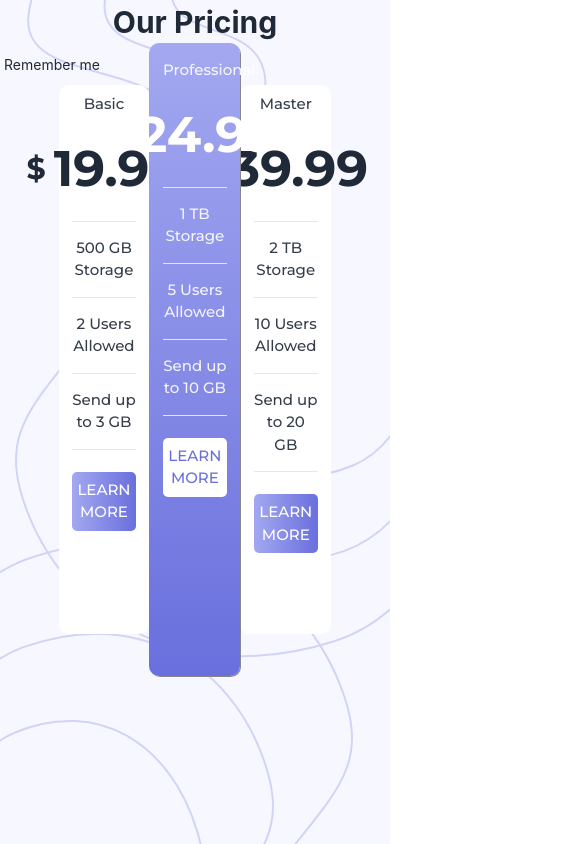
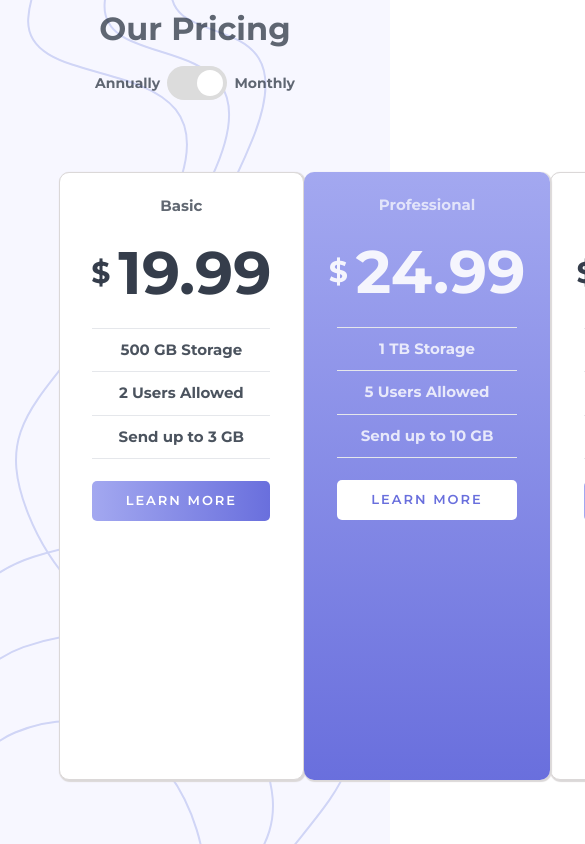
Before and after one commit to RownokNishat/pricing_component, a React (Create React App) app: page / in a window 390 px wide. Shown: the top 844 px of the page, 585 px wide, since content can reach past the window. Built offline with nearby package versions, Linux system fonts and the light colour scheme.

Commit message:
task_completed

```diff
--- a/public/index.html
+++ b/public/index.html
@@ -27,7 +27,7 @@
     <link rel="preconnect" href="https://fonts.googleapis.com" />
     <link rel="preconnect" href="https://fonts.gstatic.com" crossorigin />
     <link
-      href="https://fonts.googleapis.com/css2?family=Montserrat:wght@300;500;700&family=Poppins:wght@500&display=swap"
+      href="https://fonts.googleapis.com/css2?family=Montserrat:wght@300;500;600;700&family=Poppins:wght@500&display=swap"
       rel="stylesheet"
     />
 
--- a/src/Pages/Annual_Page/Annual_Page.module.css
+++ b/src/Pages/Annual_Page/Annual_Page.module.css
@@ -3,3 +3,48 @@
   width: 70%;
   margin: auto;
 }
+@media screen and (max-width: 1020px) {
+  .Display_Card2 {
+    display: flex;
+    width: 80%;
+    margin: auto;
+  }
+}
+@media screen and (max-width: 890px) {
+  .Display_Card2 {
+    display: flex;
+    width: 90%;
+    margin: auto;
+  }
+}
+@media screen and (max-width: 890px) {
+  .Display_Card2 {
+    display: flex;
+    width: 98%;
+    margin: auto;
+  }
+}
+@media screen and (max-width: 800px) {
+  .Display_Card2 {
+    display: flex;
+    flex-direction: column;
+    width: 80%;
+    margin: auto;
+  }
+}
+@media screen and (max-width: 550px) {
+  .Display_Card2 {
+    display: flex;
+    flex-direction: column;
+    width: 90%;
+    margin: auto;
+  }
+}
+@media screen and (max-width: 375px) {
+  .Display_Card2 {
+    display: flex;
+    flex-direction: column;
+    width: 90%;
+    margin: auto;
+  }
+}
--- a/src/Pages/Monthly_Page/Monthly_Page.module.css
+++ b/src/Pages/Monthly_Page/Monthly_Page.module.css
@@ -3,3 +3,11 @@
   width: 70%;
   margin: auto;
 }
+@media screen and (max-width: 375px) {
+  .Display_Card {
+    display: flex;
+    flex-direction: column;
+    width: 90%;
+    margin: auto;
+  }
+}
--- a/src/Pages/Pricing_Component/Pricing_Component.css
+++ b/src/Pages/Pricing_Component/Pricing_Component.css
@@ -1,7 +1,15 @@
 .pricing_header {
   text-align: center;
   font-weight: 700;
-  font-size: 30px;
+  font-size: 32px;
+  opacity: 0.7;
+  padding: 5px 0px;
+  font-family: "Montserrat", sans-serif;
+}
+.toggle_text {
+  font-family: "Montserrat", sans-serif;
+  font-weight: 700;
+  opacity: 0.7;
 }
 .priceComponent_div {
   background-color: #f7f7ff;
@@ -12,6 +20,62 @@
   background-repeat: no-repeat, no-repeat;
 }
 
-.middle_card {
-  background-image: linear-gradient(hsl(236, 72%, 79%), hsl(237, 63%, 64%));
+.switch {
+  position: relative;
+  display: inline-block;
+  width: 60px;
+  height: 34px;
 }
+
+.switch input {
+  opacity: 0;
+  width: 0;
+  height: 0;
+}
+
+.slider {
+  position: absolute;
+  cursor: pointer;
+  top: 0;
+  left: 0;
+  right: 0;
+  bottom: 0;
+  background-color: hsl(236, 72%, 79%);
+  -webkit-transition: 0.4s;
+  transition: 0.4s;
+}
+
+.slider:before {
+  position: absolute;
+  content: "";
+  height: 26px;
+  width: 26px;
+  left: 4px;
+  bottom: 4px;
+  background-color: white;
+  -webkit-transition: 0.4s;
+  transition: 0.4s;
+}
+
+input:checked + .slider {
+  background-color: gainsboro;
+}
+
+input:focus + .slider {
+  box-shadow: 0 0 1px #f0f2f3;
+}
+
+input:checked + .slider:before {
+  -webkit-transform: translateX(26px);
+  -ms-transform: translateX(26px);
+  transform: translateX(26px);
+}
+
+/* Rounded sliders */
+.slider.round {
+  border-radius: 34px;
+}
+
+.slider.round:before {
+  border-radius: 50%;
+}
--- a/src/Pages/Pricing_Component/Pricing_Component.js
+++ b/src/Pages/Pricing_Component/Pricing_Component.js
@@ -9,17 +9,29 @@ const Pricing_Component = () => {
   return (
     <div className="priceComponent_div">
       <h3 className="pricing_header">Our Pricing</h3>
-      <div className="form-control w-52">
+      <div className="form-control w-52  mx-auto mb-16 ">
         <label className="cursor-pointer label">
-          <span className="label-text">Remember me</span>
-          <input
+          <span className="label-text toggle_text">Annually</span>
+          {/* <input
             type="checkbox"
             className="toggle toggle-primary"
             onChange={(e) => {
               setChange(!change);
             }}
             checked={change}
-          />
+          /> */}
+
+          <label class="switch">
+            <input
+              type="checkbox"
+              onChange={(e) => {
+                setChange(!change);
+              }}
+              checked={change}
+            />
+            <span class="slider round"></span>
+          </label>
+          <span className="label-text toggle_text">Monthly</span>
         </label>
       </div>
       {change ? <Monthly_Page></Monthly_Page> : <Annual_Page></Annual_Page>}
--- a/src/Shared_Component/Card/Card.module.css
+++ b/src/Shared_Component/Card/Card.module.css
@@ -2,20 +2,20 @@
   font-size: 15px;
   font-family: "Montserrat", sans-serif;
   font-weight: 500;
-
   border-radius: 10px;
   background-color: white;
   text-align: center;
   width: 33.3%;
   padding: 3% 5%;
-  height: 65vh;
+  height: 61vh;
   box-shadow: 5px #888888;
+  border: 1px solid #dbd8d8;
+  margin-top: 0px;
 }
 .middle_card_div {
   font-size: 15px;
   font-family: "Montserrat", sans-serif;
   font-weight: 500;
-
   border-radius: 10px;
   background-image: linear-gradient(
     to bottom,
@@ -25,32 +25,37 @@
   text-align: center;
   width: 33.3%;
   padding: 6% 5%;
-  height: 75vh;
+  height: 71vh;
   position: relative;
   bottom: 5vh;
   color: white;
+  opacity: 1 !important;
   box-shadow: 1px 1px #888888;
 }
 .card_title {
   padding-top: 0px;
-  opacity: 0.9;
+  opacity: 0.8;
+  font-weight: 700;
 }
 .card_text {
-  padding-top: 15px;
-  padding-bottom: 15px;
-  opacity: 0.9;
+  padding-top: 10px;
+  padding-bottom: 10px;
+  opacity: 0.8;
+  font-weight: 700;
 }
 .card_price_text {
-  padding-top: 15px;
-  padding-bottom: 15px;
+  padding-top: 10px;
+  padding-bottom: 10px;
   display: flex;
   justify-content: center;
+  opacity: 0.95;
 }
 
 #card_price {
-  font-size: 50px;
+  font-size: 60px;
   font-weight: 700;
   padding-left: 8px;
+  opacity: 0.95;
 }
 
 #dolar_sign {
@@ -58,6 +63,7 @@
   font-weight: 700;
   display: flex;
   align-items: center;
+  opacity: 0.95;
 }
 .card_button {
   width: 100%;
@@ -69,7 +75,9 @@
   color: white;
   border-radius: 5px;
   margin: 22px 0px;
-  padding: 7px 0px;
+  padding: 10px 0px;
+  letter-spacing: 2px;
+  font-size: 13px;
 }
 
 .mild_card_button {
@@ -78,5 +86,132 @@
   color: hsl(237, 63%, 64%);
   border-radius: 5px;
   margin: 22px 0px;
-  padding: 7px 0px;
+  padding: 10px 0px;
+  letter-spacing: 2px;
+  font-size: 13px;
 }
+@media screen and (max-width: 800px) {
+  .card_div {
+    font-size: 15px;
+    font-family: "Montserrat", sans-serif;
+    font-weight: 600;
+    border-radius: 10px;
+    background-color: white;
+    text-align: center;
+    width: 70%;
+    margin: auto;
+    padding: 3% 12%;
+    height: 72vh;
+    border: 1px solid #dbd8d8;
+    box-shadow: 1px 1px 1px 1px #dbd8d8;
+    margin-bottom: 5vh;
+  }
+  .middle_card_div {
+    font-size: 15px;
+    font-family: "Montserrat", sans-serif;
+    font-weight: 600;
+    border-radius: 10px;
+    background-image: linear-gradient(
+      to bottom,
+      hsl(236, 72%, 79%),
+      hsl(237, 63%, 64%)
+    );
+    text-align: center;
+    width: 70%;
+    margin: auto;
+    padding: 3% 12%;
+    height: 72vh;
+    position: relative;
+    bottom: 0vh;
+    color: white;
+    box-shadow: 1px 1px 1px 1px #dbd8d8;
+    margin-bottom: 5vh;
+  }
+  .card_title {
+    padding-top: 14px;
+    opacity: 0.7;
+  }
+}
+@media screen and (max-width: 550px) {
+  .card_div {
+    font-size: 15px;
+    font-family: "Montserrat", sans-serif;
+    font-weight: 600;
+    border-radius: 10px;
+    background-color: white;
+    text-align: center;
+    width: 90%;
+    margin: auto;
+    padding: 3% 12%;
+    height: 72vh;
+    border: 1px solid #dbd8d8;
+    box-shadow: 1px 1px 1px 1px #dbd8d8;
+    margin-bottom: 5vh;
+  }
+  .middle_card_div {
+    font-size: 15px;
+    font-family: "Montserrat", sans-serif;
+    font-weight: 600;
+    border-radius: 10px;
+    background-image: linear-gradient(
+      to bottom,
+      hsl(236, 72%, 79%),
+      hsl(237, 63%, 64%)
+    );
+    text-align: center;
+    width: 90%;
+    margin: auto;
+    padding: 3% 12%;
+    height: 72vh;
+    position: relative;
+    bottom: 0vh;
+    color: white;
+    box-shadow: 1px 1px 1px 1px #dbd8d8;
+    margin-bottom: 5vh;
+  }
+  .card_title {
+    padding-top: 14px;
+    opacity: 0.7;
+  }
+}
+
+@media screen and (max-width: 375px) {
+  .card_div {
+    font-size: 15px;
+    font-family: "Montserrat", sans-serif;
+    font-weight: 600;
+    border-radius: 10px;
+    background-color: white;
+    text-align: center;
+    width: 100%;
+    padding: 3% 12%;
+    height: 72vh;
+    border: 1px solid #dbd8d8;
+    box-shadow: 1px 1px 1px 1px #dbd8d8;
+    margin-bottom: 5vh;
+  }
+  .middle_card_div {
+    font-size: 15px;
+    font-family: "Montserrat", sans-serif;
+    font-weight: 600;
+    border-radius: 10px;
+    background-image: linear-gradient(
+      to bottom,
+      hsl(236, 72%, 79%),
+      hsl(237, 63%, 64%)
+    );
+    text-align: center;
+    width: 100%;
+    padding: 3% 12%;
+    height: 72vh;
+    position: relative;
+    bottom: 0vh;
+    color: white;
+    box-shadow: 1px 1px 1px 1px #dbd8d8;
+    margin-bottom: 5vh;
+  }
+  .card_title {
+    padding-top: 14px;
+    opacity: 0.7;
+  }
+}
```
